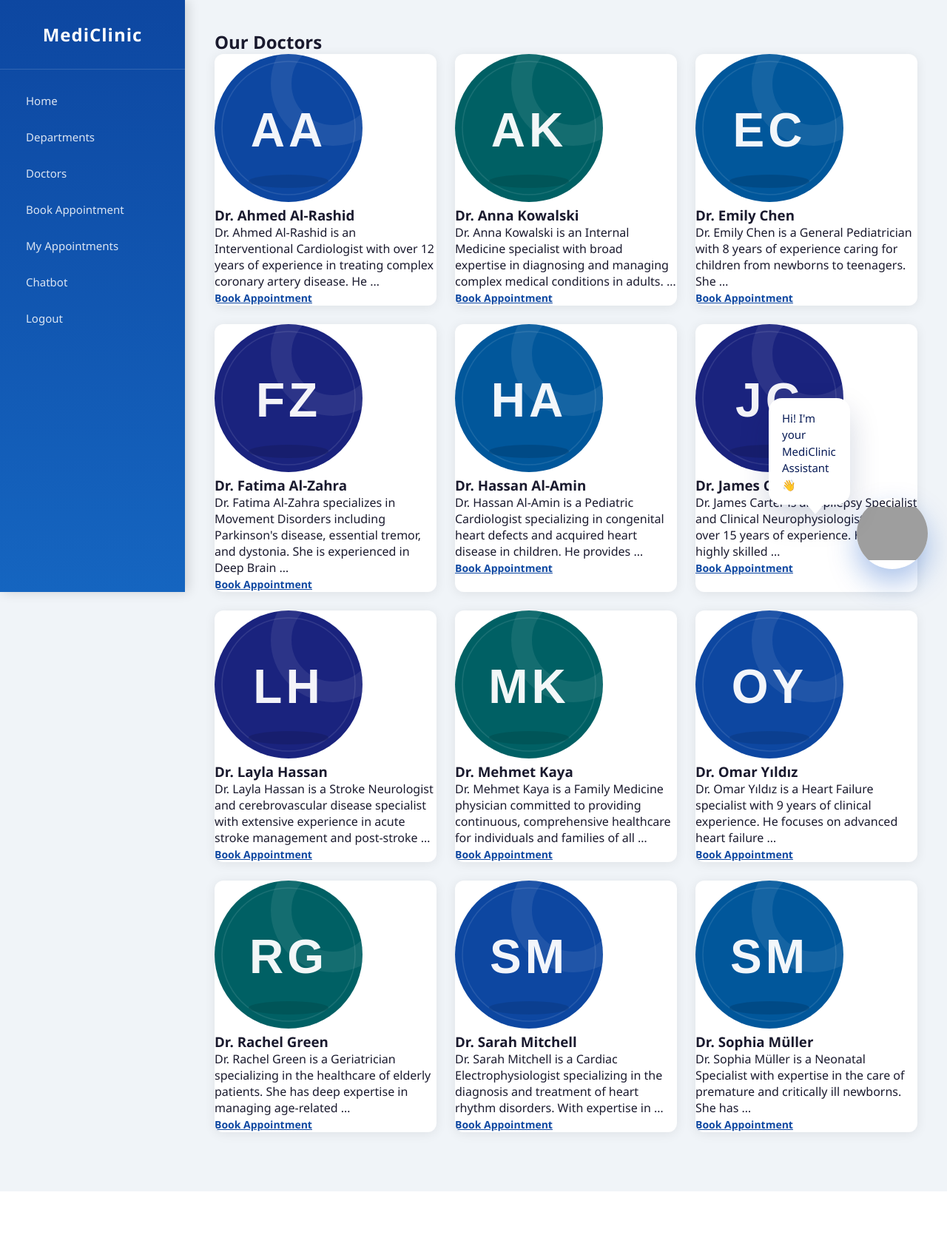
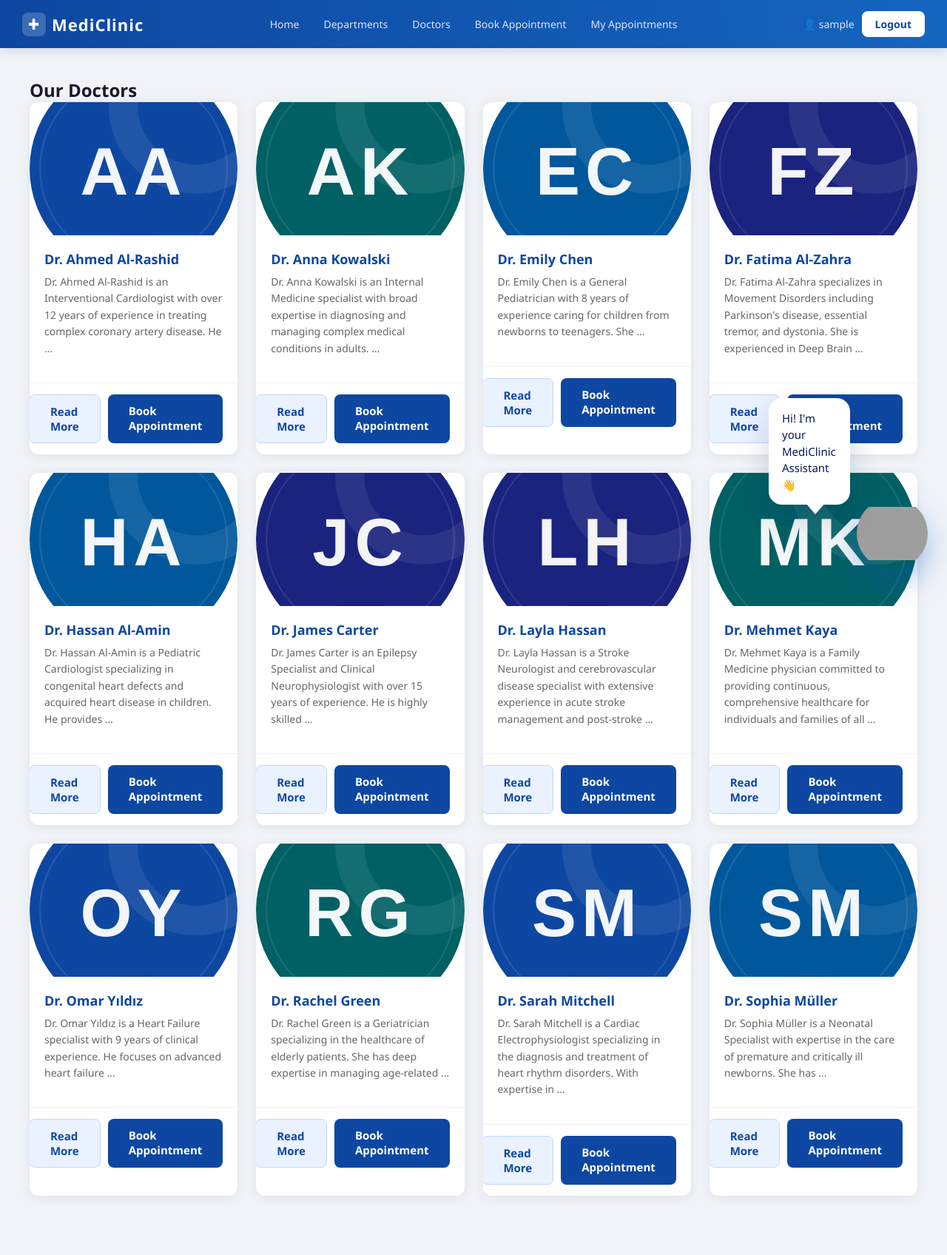
Before and after one commit to khairat1/clinic-reservation-system, a Django app: page /doctors/ in a window 1280 px wide. Shown: the whole page at 74% size. Before the commit the page ends 1610 px from the top, so only its background shows below. Run offline with Django 5.2, Linux system fonts and the light colour scheme; the visitor is signed in with stand-in values (Sample User, id 1); data comes from the database, SQL or seed files in the repository; data that the repository does not hold is empty; grey boxes are pictures that could not be loaded.

Commit message:
Improve UI consistency for doctors and departments pages , Replace sidebar with top navbar redesign
Improve UI consistency for doctors and departments pages , Replace sidebar with top navbar redesign

```diff
--- a/static/css/main.css
+++ b/static/css/main.css
@@ -13,72 +13,131 @@ body {
     min-height: 100vh;
 }
 
-/* ─── SIDEBAR ───────────────────────────────────────────────────────────────── */
-.sidebar {
-    width: 250px;
-    min-height: 100vh;
-    background: linear-gradient(180deg, #0D47A1 0%, #1565C0 100%);
-    padding: 30px 0;
+/* ─── NAVBAR ────────────────────────────────────────────────────────────────── */
+.navbar {
+    width: 100%;
+    background: linear-gradient(90deg, #0D47A1 0%, #1565C0 100%);
     position: fixed;
     top: 0;
     left: 0;
     z-index: 100;
-    box-shadow: 4px 0 15px rgba(0,0,0,0.15);
+    box-shadow: 0 2px 15px rgba(0,0,0,0.15);
+    height: 65px;
 }
 
-.sidebar-logo {
-    text-align: center;
-    padding: 0 20px 30px 20px;
-    border-bottom: 1px solid rgba(255,255,255,0.15);
-    margin-bottom: 20px;
+.navbar-container {
+    max-width: 1400px;
+    margin: 0 auto;
+    padding: 0 30px;
+    height: 100%;
+    display: flex;
+    align-items: center;
+    justify-content: space-between;
 }
 
-.sidebar-logo h2 {
+.navbar-logo {
     color: white;
-    font-size: 24px;
+    text-decoration: none;
+    font-size: 22px;
     font-weight: 700;
     letter-spacing: 1px;
+    display: flex;
+    align-items: center;
+    gap: 8px;
 }
 
-.sidebar-logo span {
-    color: rgba(255,255,255,0.7);
-    font-size: 12px;
+.logo-icon {
+    font-size: 20px;
+    background: rgba(255,255,255,0.2);
+    width: 32px;
+    height: 32px;
+    border-radius: 8px;
+    display: flex;
+    align-items: center;
+    justify-content: center;
 }
 
-.sidebar-nav {
+.navbar-links {
     display: flex;
-    flex-direction: column;
-    padding: 0 15px;
+    align-items: center;
+    gap: 5px;
 }
 
-.sidebar-nav a {
+.navbar-links a {
     color: rgba(255,255,255,0.85);
     text-decoration: none;
-    padding: 12px 20px;
+    padding: 8px 14px;
     border-radius: 8px;
-    margin-bottom: 5px;
-    font-size: 15px;
+    font-size: 14px;
+    font-weight: 500;
     transition: all 0.3s ease;
+}
+
+.navbar-links a:hover {
+    background-color: rgba(255,255,255,0.15);
+    color: white;
+}
+
+.navbar-auth {
     display: flex;
     align-items: center;
     gap: 10px;
 }
 
-.sidebar-nav a:hover {
-    background-color: rgba(255,255,255,0.15);
-    color: white;
-    transform: translateX(5px);
+.navbar-username {
+    color: rgba(255,255,255,0.85);
+    font-size: 14px;
 }
 
-.sidebar-nav a.active {
-    background-color: rgba(255,255,255,0.2);
+.btn-login {
     color: white;
+    text-decoration: none;
+    padding: 8px 18px;
+    border-radius: 8px;
+    font-size: 14px;
+    font-weight: 500;
+    border: 1px solid rgba(255,255,255,0.5);
+    transition: all 0.3s ease;
+}
+
+.btn-login:hover {
+    background: rgba(255,255,255,0.15);
+}
+
+.btn-register {
+    color: #0D47A1;
+    text-decoration: none;
+    padding: 8px 18px;
+    border-radius: 8px;
+    font-size: 14px;
     font-weight: 600;
+    background: white;
+    transition: all 0.3s ease;
+}
+
+.btn-register:hover {
+    background: #f0f4f8;
+}
+
+.btn-logout {
+    color: #0D47A1;
+    text-decoration: none;
+    padding: 8px 18px;
+    border-radius: 8px;
+    font-size: 14px;
+    font-weight: 600;
+    background: white;
+    transition: all 0.3s ease;
+}
+
+.btn-logout:hover {
+    background: #f0f4f8;
 }
 
 /* ─── MAIN CONTENT ──────────────────────────────────────────────────────────── */
 .main-content {
-    margin-left: 250px;
+    margin-left: 0;
+    margin-top: 65px;
     padding: 40px;
     flex: 1;
     min-height: 100vh;
@@ -394,14 +453,12 @@ body {
 
 /* ─── RESPONSIVE ────────────────────────────────────────────────────────────── */
 @media (max-width: 768px) {
-    .sidebar {
-        width: 100%;
-        min-height: auto;
-        position: relative;
+    .navbar-links {
+        display: none;
     }
 
     .main-content {
-        margin-left: 0;
+        margin-top: 65px;
         padding: 20px;
     }
 
--- a/templates/base.html
+++ b/templates/base.html
@@ -8,26 +8,39 @@
     <link rel="stylesheet" href="{% static 'css/main.css' %}">
 </head>
 <body>
-    <!-- Sidebar -->
-    <div class="sidebar">
-        <div class="sidebar-logo">
-            <h2>MediClinic</h2>
-        </div>
-        <nav class="sidebar-nav">
+
+    <!-- Top Navbar -->
+    <nav class="navbar">
+        <div class="navbar-container">
+            <!-- Logo -->
+            <a href="{% url 'clinic:home' %}" class="navbar-logo">
+                <span class="logo-icon">✚</span>
+                MediClinic
+            </a>
+
+            <!-- Nav Links -->
+            <div class="navbar-links">
                 <a href="{% url 'clinic:home' %}">Home</a>
                 <a href="{% url 'clinic:departments_list' %}">Departments</a>
                 <a href="{% url 'clinic:doctors_list' %}">Doctors</a>
                 {% if user.is_authenticated %}
                     <a href="{% url 'booking_step1' %}">Book Appointment</a>
                     <a href="{% url 'my_appointments' %}">My Appointments</a>
-                <a href="{% url 'chatbot:chatbot_page' %}">Chatbot</a>
-                <a href="{% url 'logout' %}">Logout</a>
+                {% endif %}
+            </div>
+
+            <!-- Auth Buttons -->
+            <div class="navbar-auth">
+                {% if user.is_authenticated %}
+                    <span class="navbar-username">👤 {{ user.username }}</span>
+                    <a href="{% url 'logout' %}" class="btn-logout">Logout</a>
                 {% else %}
-                <a href="{% url 'login' %}">Login</a>
-                <a href="{% url 'register' %}">Register</a>
+                    <a href="{% url 'login' %}" class="btn-login">Login</a>
+                    <a href="{% url 'register' %}" class="btn-register">Register</a>
                 {% endif %}
+            </div>
+        </div>
     </nav>
-    </div>
 
     <!-- Main Content -->
     <div class="main-content">
--- a/templates/clinic/doctors_list.html
+++ b/templates/clinic/doctors_list.html
@@ -5,13 +5,36 @@
 
 <section class="section">
     <h2>Our Doctors</h2>
+
     <div class="cards-grid">
         {% for doctor in doctors %}
         <div class="card">
-            <img src="/static/images/{{ doctor.image }}" alt="{{ doctor.name }}">
-            <h3>{{ doctor.name }}</h3>
-            <p>{{ doctor.description|truncatewords:20 }}</p>
-<a href="{% url 'booking_step3' %}?doctor_id={{ doctor.pk }}" style="color: #0D47A1; font-weight: 600; font-size: 14px;">Book Appointment</a>
+
+            <img src="/static/images/{{ doctor.image }}"
+                 alt="{{ doctor.name }}"
+                 class="card-image">
+
+            <div class="card-body">
+                <h3>{{ doctor.name }}</h3>
+                <p>{{ doctor.description|truncatewords:20 }}</p>
+            </div>
+
+            <div class="card-footer" style="display: flex; gap: 10px;">
+
+                <a href="{% url 'clinic:doctor_detail' doctor.pk %}"
+                   class="btn"
+                   style="flex:1; background:#EAF2FF; color:#0D47A1; border:1px solid #BFD7FF;">
+                    Read More
+                </a>
+
+                <a href="{% url 'booking_step3' %}?doctor_id={{ doctor.pk }}"
+                   class="btn btn-blue"
+                   style="flex:1;">
+                    Book Appointment
+                </a>
+
+            </div>
+
         </div>
         {% endfor %}
     </div>
```
Also changed, not shown: templates/clinic/department_detail.html (+19 -2 lines), templates/clinic/departments.html (+24 -4 lines), templates/clinic/home.html (+44 -9 lines). Lines whose indentation alone changed are shown as unchanged.
